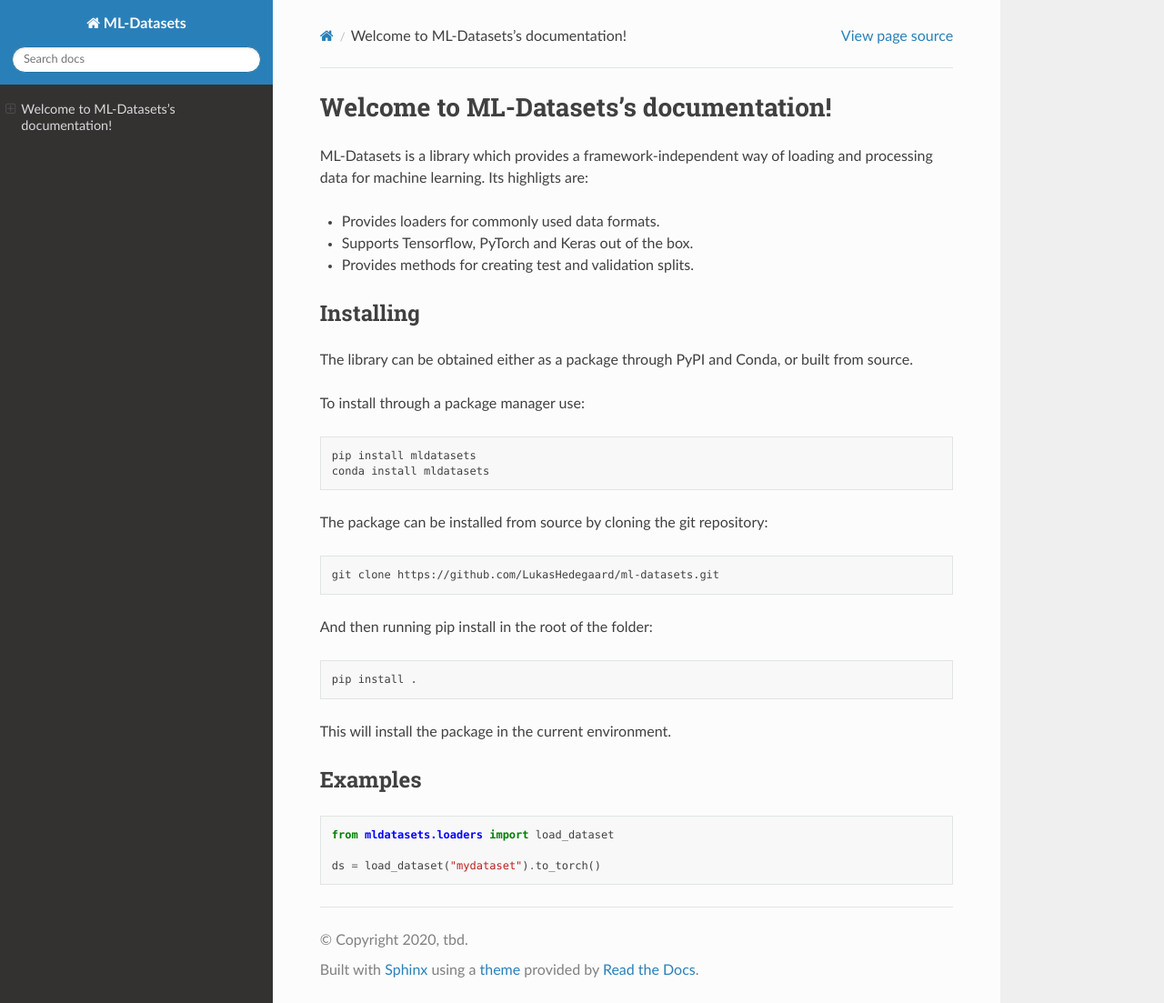
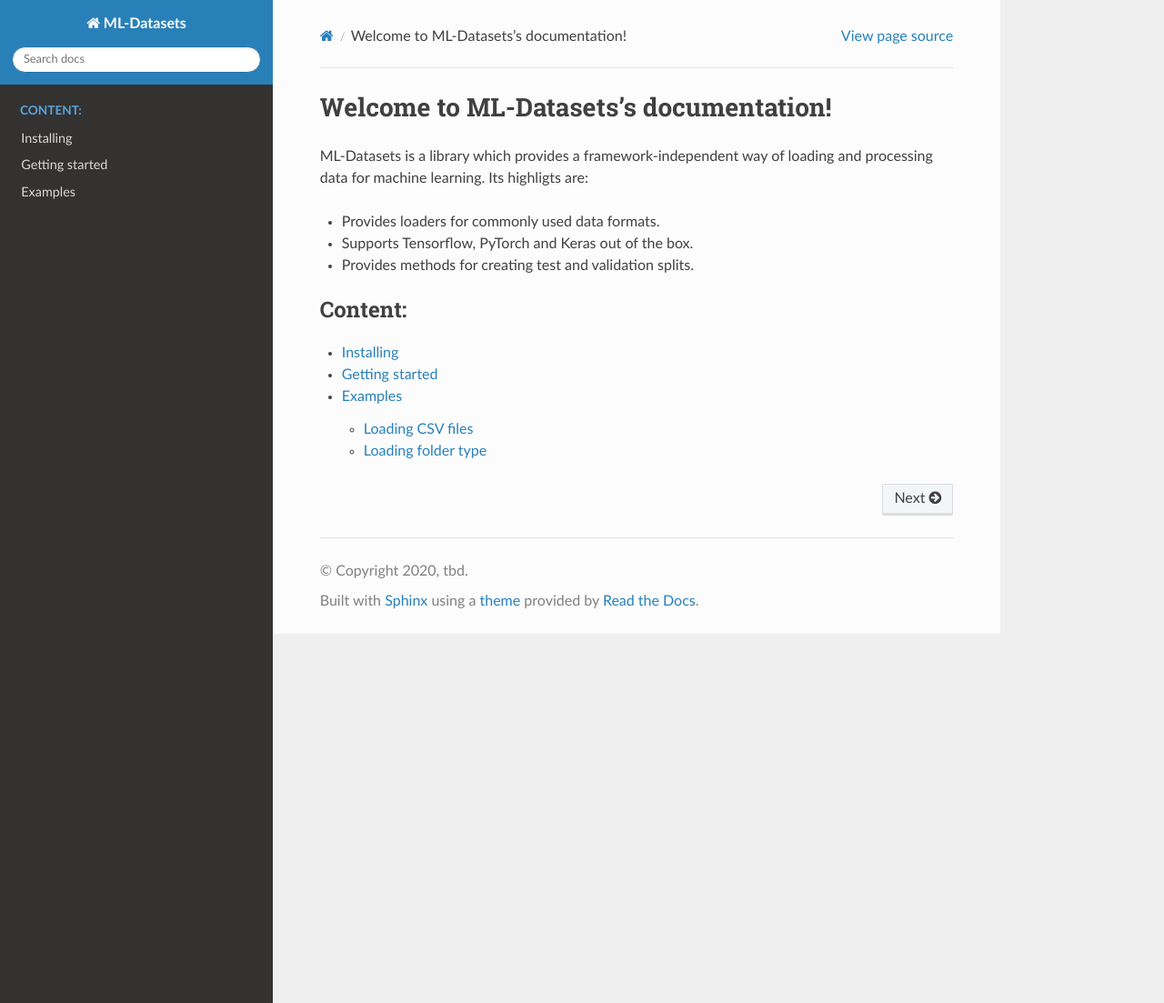
Before and after one commit to LukasHedegaard/datasetops, a Sphinx documentation site: the page built from docs/index.rst, in a window 1280 px wide and 1103 px high. Shown: the whole window at 91% size. Built offline with Sphinx 7.4.7 and the Read the Docs theme 2.0.0, drawn with Linux system fonts in a browser that asks for light colours.

Commit message:
improved structure

```diff
--- /dev/null
+++ b/docs/examples/loading_csv.rst
@@ -0,0 +1,4 @@
+Loading CSV files
+=================
+
+Here we describe how to load data from csv
--- /dev/null
+++ b/docs/examples/loading_folder_separated.md
@@ -0,0 +1,3 @@
+# Loading folder type
+
+Here we explain stuff
--- a/docs/index.rst
+++ b/docs/index.rst
@@ -14,46 +14,11 @@ Its highligts are:
 
 * Provides methods for creating test and validation splits.
 
-.. toctree::
-   :maxdepth: 2
-   :caption: Contents:
-
-
-Installing
-----------
-
-The library can be obtained either as a package through PyPI and Conda, or built from source.
-
-To install through a package manager use:
-
-.. code-block:: bash
-
-   pip install mldatasets
-   conda install mldatasets
-
-The package can be installed from source by cloning the git repository:
-
-.. code-block:: bash
-
-   git clone https://github.com/LukasHedegaard/ml-datasets.git
-
-And then running pip install in the root of the folder:
-
-.. code-block:: bash
-
-   pip install .
-
-This will install the package in the current environment.
 
 .. toctree::
-   :maxdepth: 2
+   :maxdepth: 3
+   :caption: Content:
 
-
-Examples
---------
-
-.. code-block:: python
-
-   from mldatasets.loaders import load_dataset
-
-   ds = load_dataset("mydataset").to_torch()
+   installing
+   getting_started
+   examples
```
Also changed, not shown: docs/examples.rst (added, +11 -0 lines), docs/getting_started.rst (added, +7 -0 lines), docs/installing.rst (added, +25 -0 lines).
